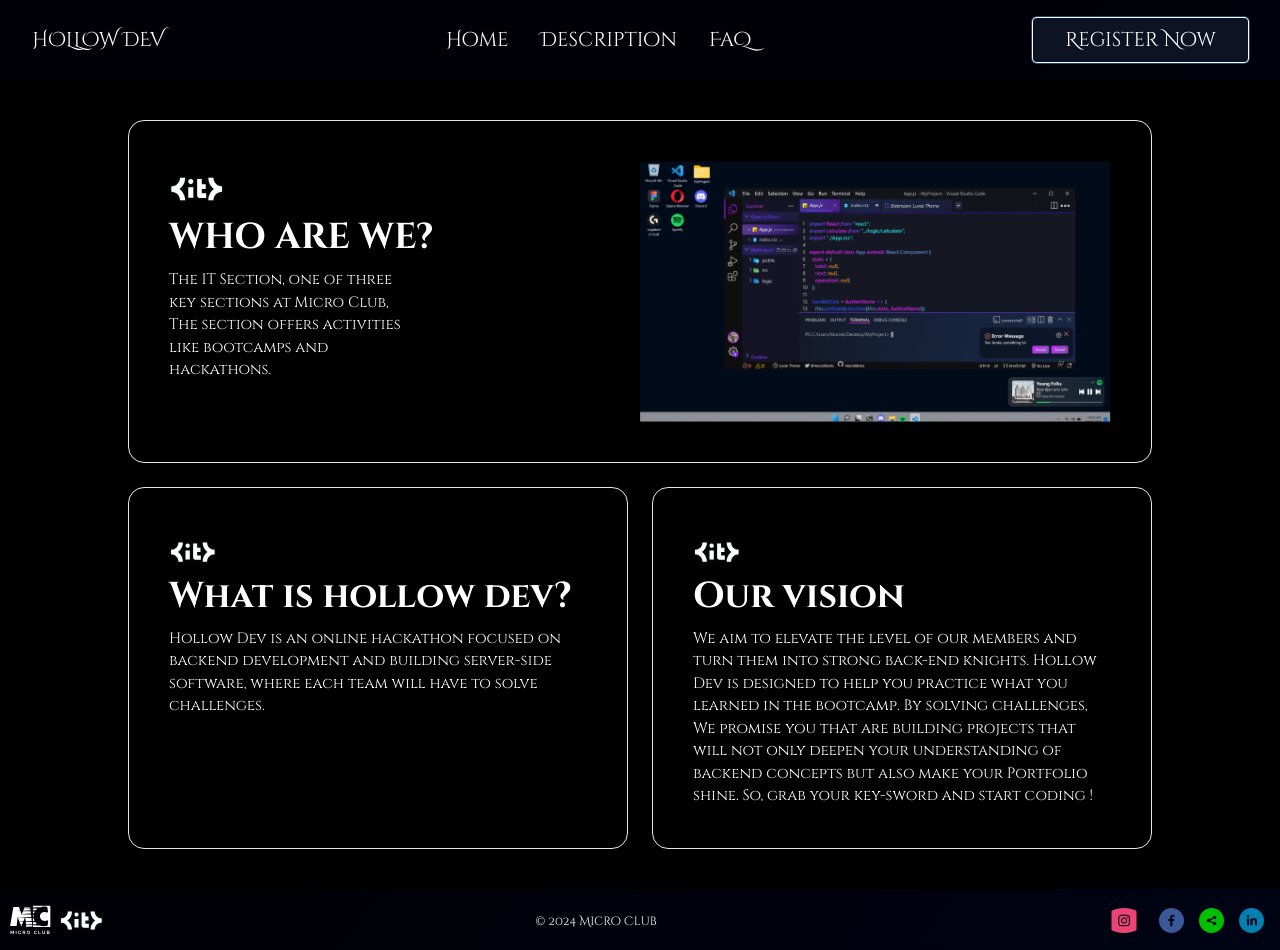
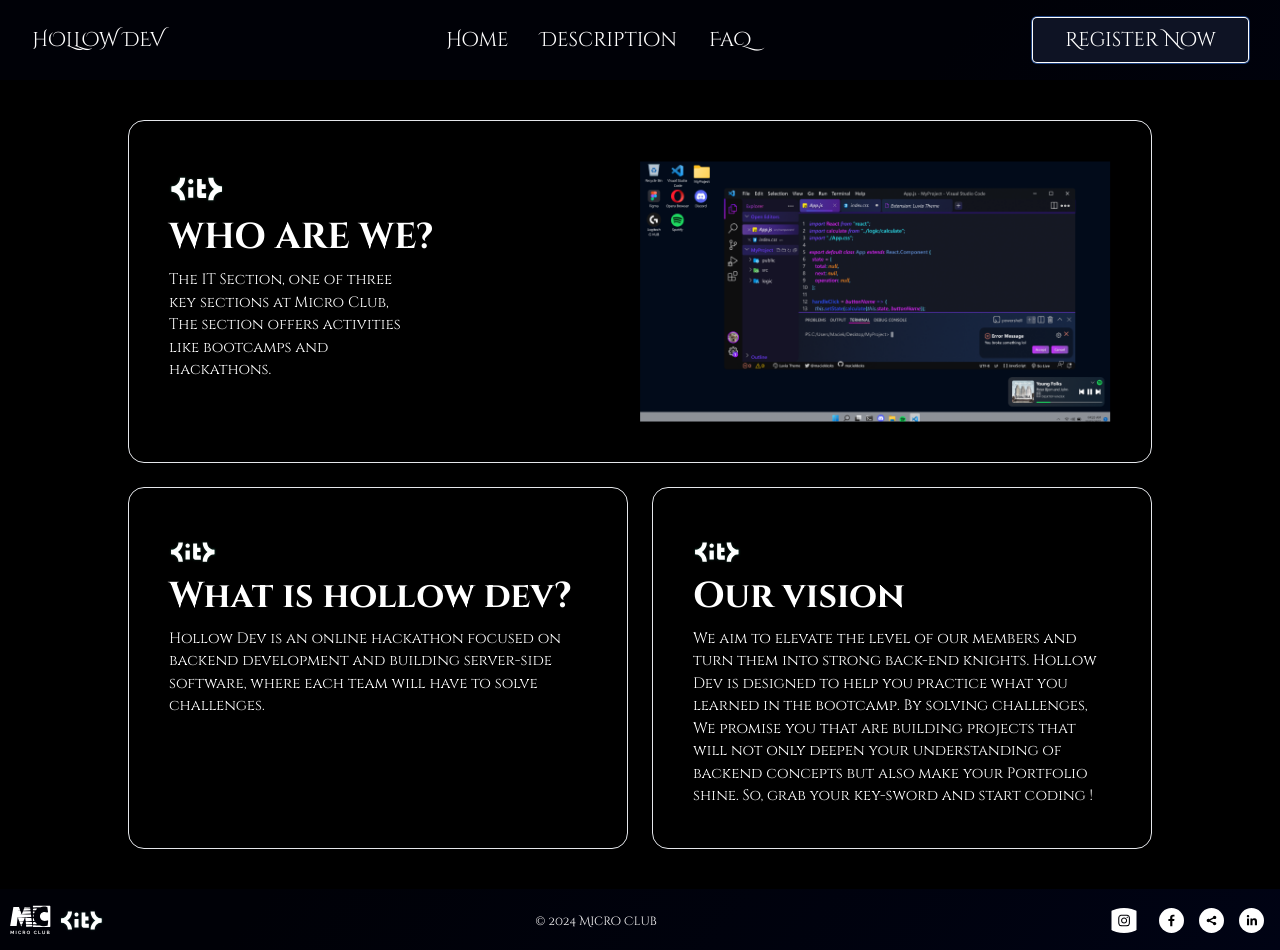
Before and after one commit to MicroClub-USTHB/Hollow-dev-website, a React (Vite) app: page / in a window 1280 px wide. Shown: the top 950 px of the page. Built offline with nearby package versions, Linux system fonts and the light colour scheme.

Commit message:
fixed footer icons

```diff
--- a/src/components/Layout/footer.tsx
+++ b/src/components/Layout/footer.tsx
@@ -13,10 +13,10 @@ export default function Footer() {
       <h4 className='text-xs'>© 2024 Micro Club</h4>
 
         <div className='flex right-12 justify-between items-center w-40 h-9 mx-4'>
-            <div><SocialIcon url="https://www.instagram.com/microclub_usthb/" style={{ height: 25, width: 40 }} /></div>
-            <div><SocialIcon url="https://www.facebook.com/Micro.Club.USTHB/" style={{ height: 25, width: 25 }} /></div>
-            <div><SocialIcon url="https://x.com/club_micro?lang=fr" style={{ height: 25, width: 25 }} /></div>
-            <div><SocialIcon url="https://dz.linkedin.com/company/micro-club" style={{ height: 25, width: 25 }}/></div>
+            <div><SocialIcon url="https://www.instagram.com/microclub_usthb/" bgColor="white" fgColor="black"  style={{ height: 25, width: 40 }} /></div>
+            <div><SocialIcon url="https://www.facebook.com/Micro.Club.USTHB/" bgColor="white" fgColor="black"  style={{ height: 25, width: 25 }} /></div>
+            <div><SocialIcon url="https://x.com/club_micro?lang=fr" bgColor="white" fgColor="black"  style={{ height: 25, width: 25 }} /></div>
+            <div><SocialIcon url="https://dz.linkedin.com/company/micro-club" bgColor="white" fgColor="black"  style={{ height: 25, width: 25 }}/></div>
         </div>
     </div>
   )
```
